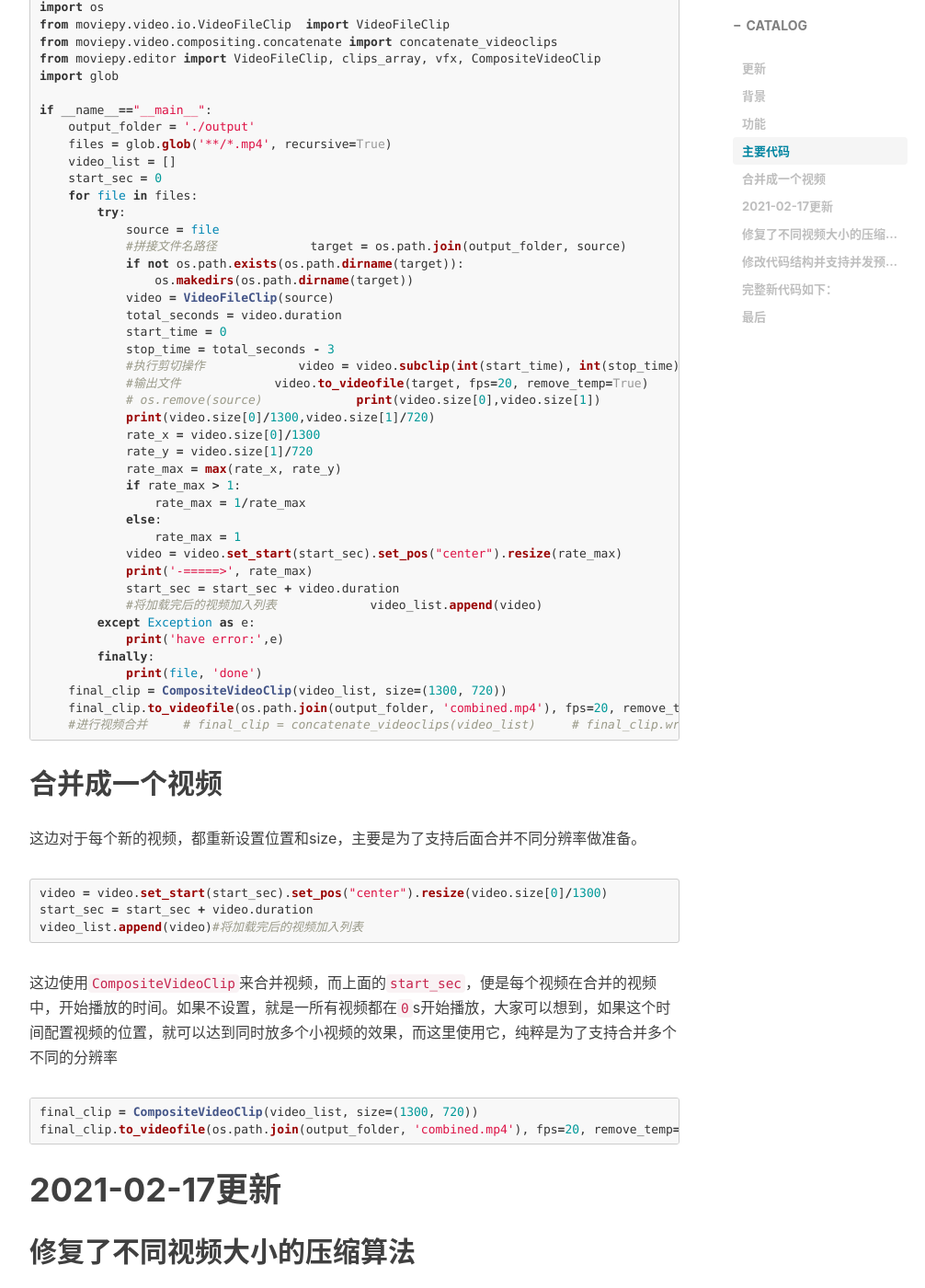
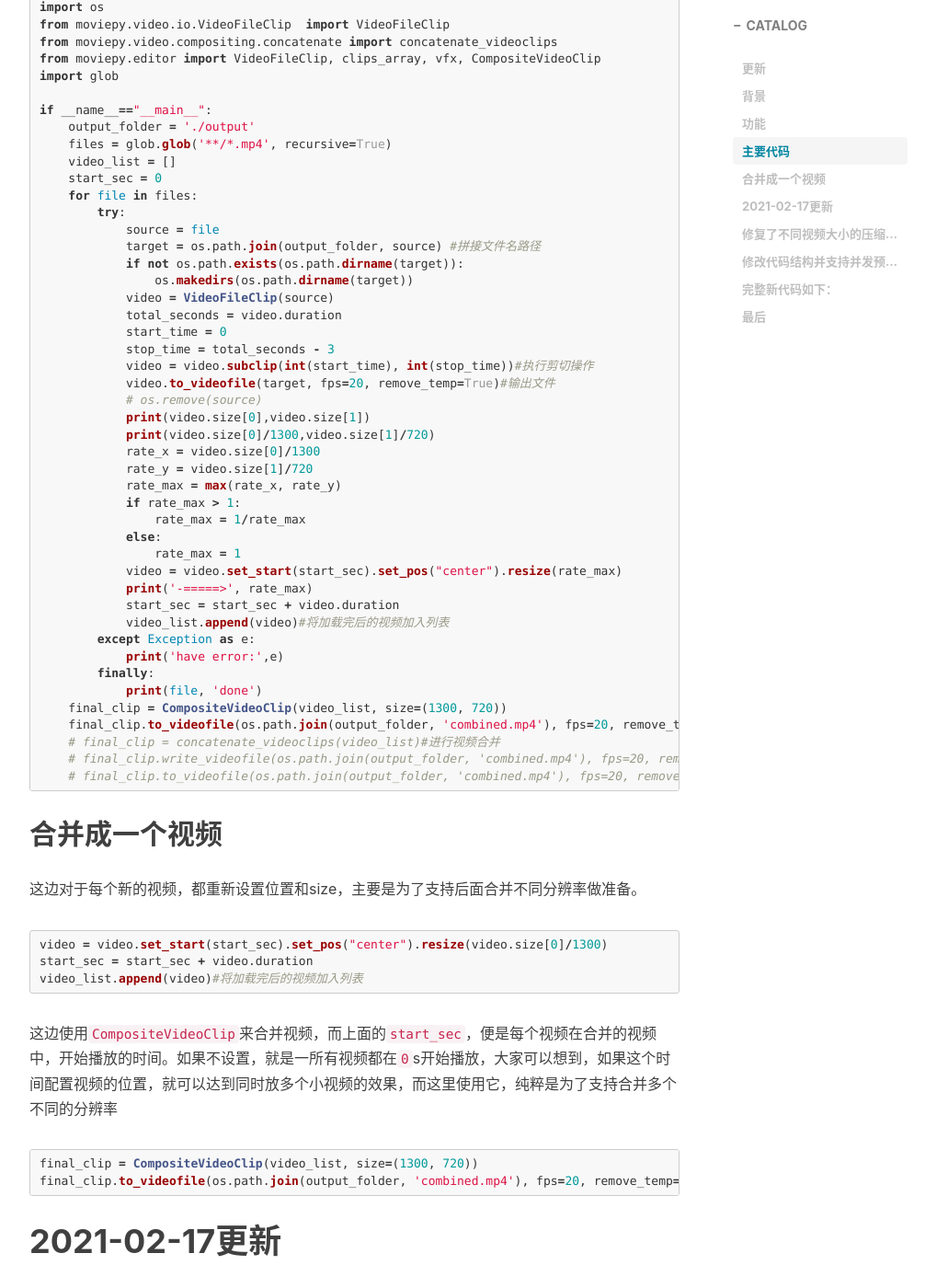
Before and after one commit to bearfly1990/bearfly.github.io, a Jekyll site: the page built from _posts/2021/02/2020-02-09-CutCombineTiktok.md, in a window 1280 px wide and 1400 px high, scrolled down 1461 px. Shown: the whole window at 92% size, without its empty margins (233-1239 px from the left). Built offline with Jekyll 4.4.1, drawn with Linux system fonts in a browser that asks for light colours; nearby versions of some CDN libraries; comment, search, counter and statistics services are not loaded; some of the changed text lies outside the part shown.

Commit message:
update comment

````diff
--- a/_posts/2021/02/2020-02-09-CutCombineTiktok.md
+++ b/_posts/2021/02/2020-02-09-CutCombineTiktok.md
@@ -52,19 +52,20 @@ if __name__=="__main__":
     for file in files:
         try:
             source = file
-            #拼接文件名路径
-            target = os.path.join(output_folder, source)
+            target = os.path.join(output_folder, source) #拼接文件名路径
+
             if not os.path.exists(os.path.dirname(target)):
                 os.makedirs(os.path.dirname(target))
             video = VideoFileClip(source)
             total_seconds = video.duration
             start_time = 0
             stop_time = total_seconds - 3
-            #执行剪切操作
-            video = video.subclip(int(start_time), int(stop_time))
-            #输出文件
-            video.to_videofile(target, fps=20, remove_temp=True)
+            video = video.subclip(int(start_time), int(stop_time))#执行剪切操作
+
+            video.to_videofile(target, fps=20, remove_temp=True)#输出文件
+
             # os.remove(source)
+
             print(video.size[0],video.size[1])
             print(video.size[0]/1300,video.size[1]/720)
             rate_x = video.size[0]/1300
@@ -77,19 +78,19 @@ if __name__=="__main__":
             video = video.set_start(start_sec).set_pos("center").resize(rate_max)
             print('-=====>', rate_max)
             start_sec = start_sec + video.duration
-            #将加载完后的视频加入列表
-            video_list.append(video)
+            video_list.append(video)#将加载完后的视频加入列表
+
         except Exception as e:
             print('have error:',e)
         finally:
             print(file, 'done')
     final_clip = CompositeVideoClip(video_list, size=(1300, 720))
     final_clip.to_videofile(os.path.join(output_folder, 'combined.mp4'), fps=20, remove_temp=True)
-    #进行视频合并
-    # final_clip = concatenate_videoclips(video_list)
+    # final_clip = concatenate_videoclips(video_list)#进行视频合并
+
     # final_clip.write_videofile(os.path.join(output_folder, 'combined.mp4'), fps=20, remove_temp=True)
-    #将合并后的视频输出
-    # final_clip.to_videofile(os.path.join(output_folder, 'combined.mp4'), fps=20, remove_temp=True)
+
+    # final_clip.to_videofile(os.path.join(output_folder, 'combined.mp4'), fps=20, remove_temp=True)#将合并后的视频输出
 ```
 
 ## 合并成一个视频
@@ -152,8 +153,8 @@ MAX_WORKERS = 6
 
 def convert_video(file):
     try:
-        # 拼接文件名路径
-        target = os.path.join(OUTPUT_FOLDER, file)
+        target = os.path.join(OUTPUT_FOLDER, file) # 拼接文件名路径
+
         try:
             if not os.path.exists(os.path.dirname(target)):
                 os.makedirs(os.path.dirname(target))
@@ -163,12 +164,14 @@ def convert_video(file):
         total_seconds = video.duration
         start_time = 0
         stop_time = total_seconds - 3
-        # 执行剪切操作
-        video = video.subclip(int(start_time), int(stop_time))
-        # 输出文件
-        video.to_videofile(target, fps=20, remove_temp=True)
+        video = video.subclip(int(start_time), int(stop_time))# 执行剪切操作
+
+        video.to_videofile(target, fps=20, remove_temp=True)# 输出文件
+
         # os.remove(source)
+
         VIDEO_LIST.append(video)# 将加载完后的视频加入列表
+
     except Exception as e:
         print('have error:',e)
     finally:
@@ -178,7 +181,9 @@ def combine_videos():
     start_sec = 0
     for i, video in enumerate(VIDEO_LIST):
         # print(video.size[0],video.size[1])
+
         # print(video.size[0]/1300,video.size[1]/720)
+
         rate_x = video.size[0]/1300
         rate_y = video.size[1]/720
         rate_max = max(rate_x, rate_y)
````
